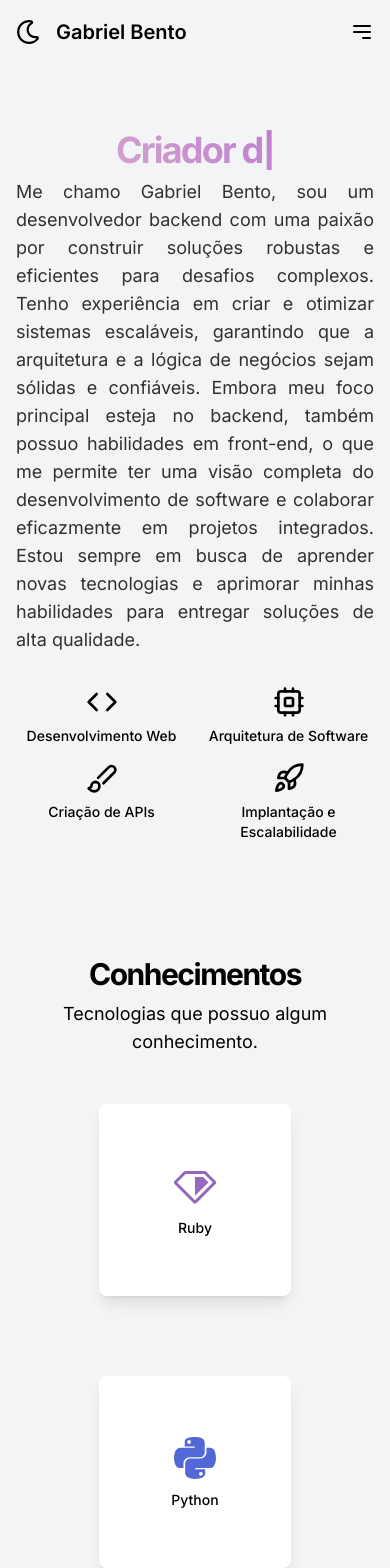
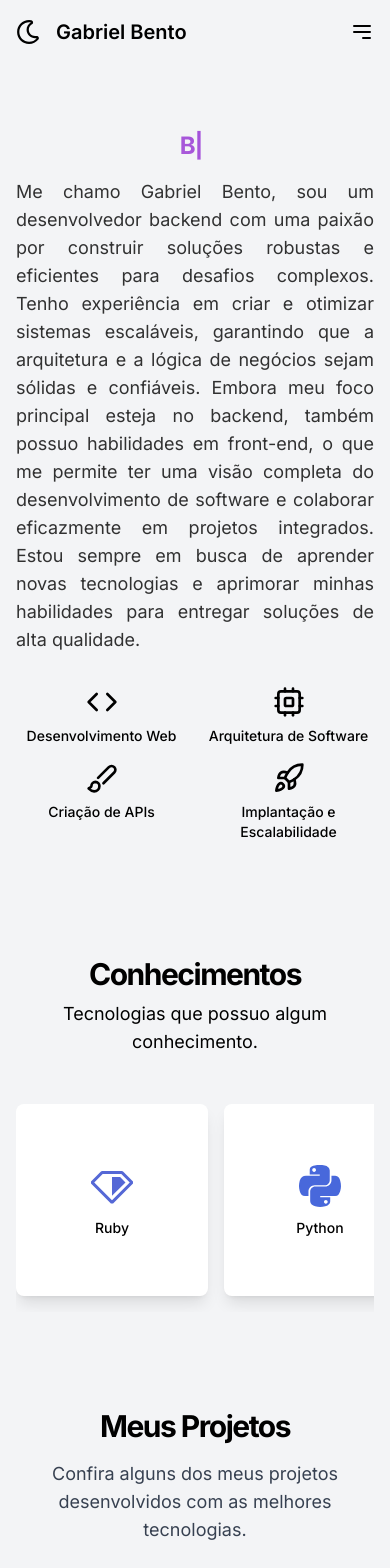
Before and after one commit to gabrielbentog/portfolio, a Next.js app: page / in a window 390 px wide. Shown: the top 1568 px of the page. Built offline with nearby package versions, Linux system fonts and the light colour scheme.

Commit message:
refactor: make responsive cards

```diff
--- a/src/app/components/Biography/Biography.tsx
+++ b/src/app/components/Biography/Biography.tsx
@@ -8,7 +8,7 @@ const Biography: React.FC<{ id: string }> = ({ id }) => {
   useEffect(() => {
     if (typedElement.current) {
       const options = {
-        strings: ['Olá, eu sou Gabriel Bento', 'Desenvolvedor Backend', 'Criador de soluções'],
+        strings: ['Olá, eu sou Gabriel Bento', 'Desenvolvedor Backend', 'Bo!'],
         typeSpeed: 50,
         backSpeed: 30,
         cursorChar: '|',
@@ -31,8 +31,8 @@ const Biography: React.FC<{ id: string }> = ({ id }) => {
       <main className="container mx-auto px-4 py-4 md:py-12 flex flex-col items-center justify-center flex-1">
         <div className="max-w-2xl w-full space-y-8 text-center">
           <div className="space-y-2">
-            <h1 className="text-4xl md:text-6xl font-bold tracking-tighter relative gradient-text">
-              <span className="inline-block whitespace-pre-wrap break-words">
+            <h1 className="text-2xl sm:text-3xl md:text-4xl lg:text-6xl font-bold tracking-tighter relative gradient-text">
+              <span className="inline-block whitespace-nowrap overflow-hidden pr-2">
                 <span ref={typedElement}></span>
               </span>
             </h1>
@@ -41,7 +41,6 @@ const Biography: React.FC<{ id: string }> = ({ id }) => {
             </p>
           </div>
           <div className="grid grid-cols-2 md:grid-cols-4 gap-4">
-            {/* Cards com ícones */}
             <div className="flex flex-col items-center gap-2 transform transition-transform duration-500 hover:scale-110 hover:text-blue-500">
               <svg
                 xmlns="http://www.w3.org/2000/svg"
--- a/src/app/components/KnowledgeSection/KnowledgeSection.tsx
+++ b/src/app/components/KnowledgeSection/KnowledgeSection.tsx
@@ -65,7 +65,7 @@ const KnowledgeSection: React.FC<{ id: string }> = ({ id }) => {
   ];
 
   return (
-    <section id= {id}className="w-full py-12 md:py-24 lg:py-32">
+    <section id={id} className="w-full py-12 md:py-24 lg:py-32">
       <div className="container mx-auto px-4 md:px-6">
         <div className="max-w-2xl mx-auto text-center">
           <div className="space-y-2">
@@ -75,7 +75,9 @@ const KnowledgeSection: React.FC<{ id: string }> = ({ id }) => {
             </p>
           </div>
         </div>
-        <div className="mt-12 flex flex-wrap justify-center gap-20">
+
+        {/* Exibição padrão para telas médias e grandes */}
+        <div className="hidden md:flex mt-12 flex-wrap justify-center gap-20">
           {knowledges.map((knowledge, index) => (
             <KnowledgeCard
               key={index}
@@ -86,6 +88,20 @@ const KnowledgeSection: React.FC<{ id: string }> = ({ id }) => {
             />
           ))}
         </div>
+
+        {/* Exibição horizontal para telas pequenas */}
+        <div className="flex md:hidden mt-12 gap-4 overflow-x-auto pb-4">
+          {knowledges.map((knowledge, index) => (
+            <div key={index} className="min-w-max">
+              <KnowledgeCard
+                icon={knowledge.icon}
+                name={knowledge.name}
+                color={knowledge.color}
+                description={knowledge.description}
+              />
+            </div>
+          ))}
+        </div>
       </div>
     </section>
   );
```
